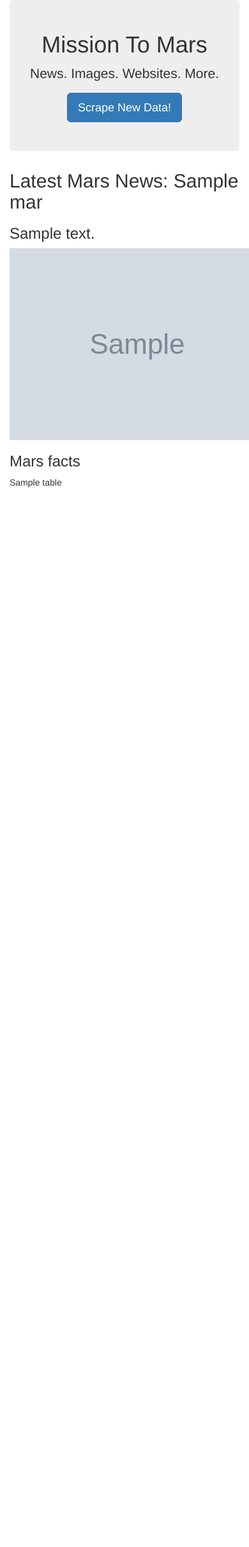
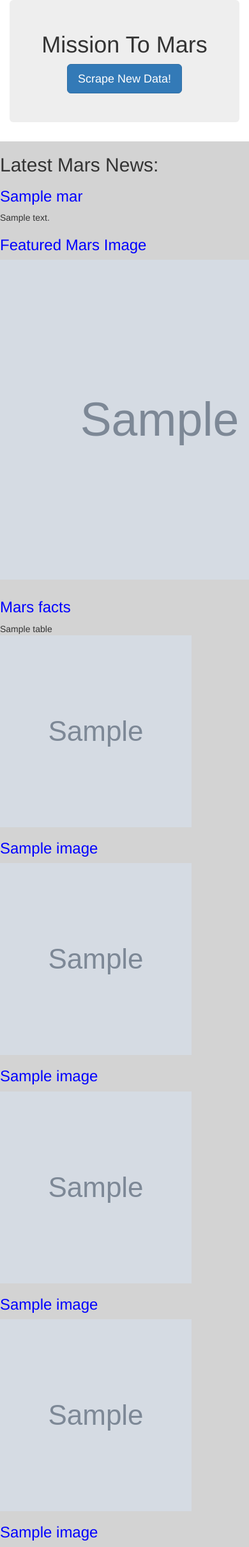
Before and after one commit to juliedundas/web-scraping-challenge, a Flask app: page / in a window 390 px wide; the page is wider, and only the part inside the window is pictured. Shown: that part at 64% size. Before the commit the page ends 762 px from the top of that part, so only its background shows below. Run offline with Flask 2, Linux system fonts and the light colour scheme; grey boxes marked "Sample" are stand-in pictures; a database or web service that is not in the repository returns one stand-in record (values such as "Sample title"); some libraries are stand-ins or nearby versions.

Commit message:
flask app finished

```diff
--- a/Missions_to_Mars/static/css/style.css
+++ /dev/null
@@ -1,3 +0,0 @@
-h1 {
-  color: blue;
-}
--- /dev/null
+++ b/Missions_to_Mars/static/style.css
@@ -0,0 +1,13 @@
+h3 {
+  color: blue;
+}
+
+img {
+  width: 400px;
+  height: 400px;
+  border: 20px solid black;
+}
+
+.row {
+  background-color: lightgray;
+}
--- a/Missions_to_Mars/templates/index.html
+++ b/Missions_to_Mars/templates/index.html
@@ -1,31 +1,76 @@
 <!DOCTYPE html>
 <html lang="en">
-
   <head>
-  <meta charset="UTF-8">
-  <meta name="viewport" content="width=device-width, initial-scale=1.0">
-  <meta http-equiv="X-UA-Compatible" content="ie=edge">
+    <meta charset="UTF-8" />
+    <meta name="viewport" content="width=device-width, initial-scale=1.0" />
+    <meta http-equiv="X-UA-Compatible" content="ie=edge" />
     <title>Mars Scraper</title>
-  <link rel="stylesheet" href="https://maxcdn.bootstrapcdn.com/bootstrap/3.3.7/css/bootstrap.min.css">
-  <link rel="stylesheet" href="static/style.css">
+    <link
+      rel="stylesheet"
+      href="https://maxcdn.bootstrapcdn.com/bootstrap/3.3.7/css/bootstrap.min.css"
+    />
+    <link rel="stylesheet" href="static/style.css" />
   </head>
 
   <body>
     <div class="container-fluid">
       <div class="jumbotron text-center">
         <h1>Mission To Mars</h1>
-      <p>News. Images. Websites. More.</p>
-      <p><a class="btn btn-primary btn-lg" href="/scrape" role="button">Scrape New Data!</a></p>
+        <p>
+          <a class="btn btn-primary btn-lg" href="/scrape" role="button"
+            >Scrape New Data!</a
+          >
+        </p>
       </div>
-    <h2>Latest Mars News: {{ mars.news_title }}</h2>
-    <h3>{{ mars.news_desc }}</h3>
-    <img src="{{mars.feature_image }}" alt="Mars featured image" />
     </div>
+    <div class="row">
+      <div class="col-md-12">
+        <h2>Latest Mars News:</h2>
+        <h3>{{ mars.news_title }}</h3>
+        <p>{{ mars.news_desc }}</p>
+        <h3>Featured Mars Image</h3>
+          <img src="{{mars.feature_image }}" alt="Mars featured image" style="width:500px;height:500px;border:0;"/>
+        </p>
+      </div>
+    </div>
+<div class='row'>
       <div class="col-md-12">
         <h3>Mars facts</h3>
         {{ mars.table | safe }}
       </div>
     </div>
+      <div class="row">
+        <div class="col-md-6">
+          <img src="{{ mars.images[0]['img_url']}}" alt="Cerberus Hemisphere" style="width:300px;height:300px;border:0;"/>
+          <h3>{{ mars.images[0]['title']}}</h3>
+        </div>
+        <div class="col-md-6">
+          <img
+            src="{{mars.images[1]['img_url']}}"
+            alt="Schiaparelli Hemisphere Enhanced" style="width:300px;height:300px;border:0;"
+          />
+          <h3>{{mars.images[1]['title']}}</h3>
+        </div>
+      </div>
+
+      <div class="row">
+        <div class="col-md-6">
+          <img
+            src="{{mars.images[2]['img_url']}}"
+            alt="Syrtis Major Hemisphere Enhanced"
+            style="width:300px;height:300px;border:0;"
+          />
+          <h3>{{mars.images[2]['title']}}</h3>
+        </div>
+        <div class="col-md-6">
+          <img
+            src="{{mars.images[3]['img_url']}}"
+            alt="Valles Marineris Hemisphere Enhanced"
+            style="width:300px;height:300px;border:0;"
+          />
+          <h3>{{mars.images[3]['title']}}</h3>
+        </div>
+      </div>
+    </div>
   </body>
-
 </html>
```
Also changed, not shown: Missions_to_Mars/scrape_mars.py (+6 -3 lines), 4 other files. Lines whose indentation alone changed are shown as unchanged.
